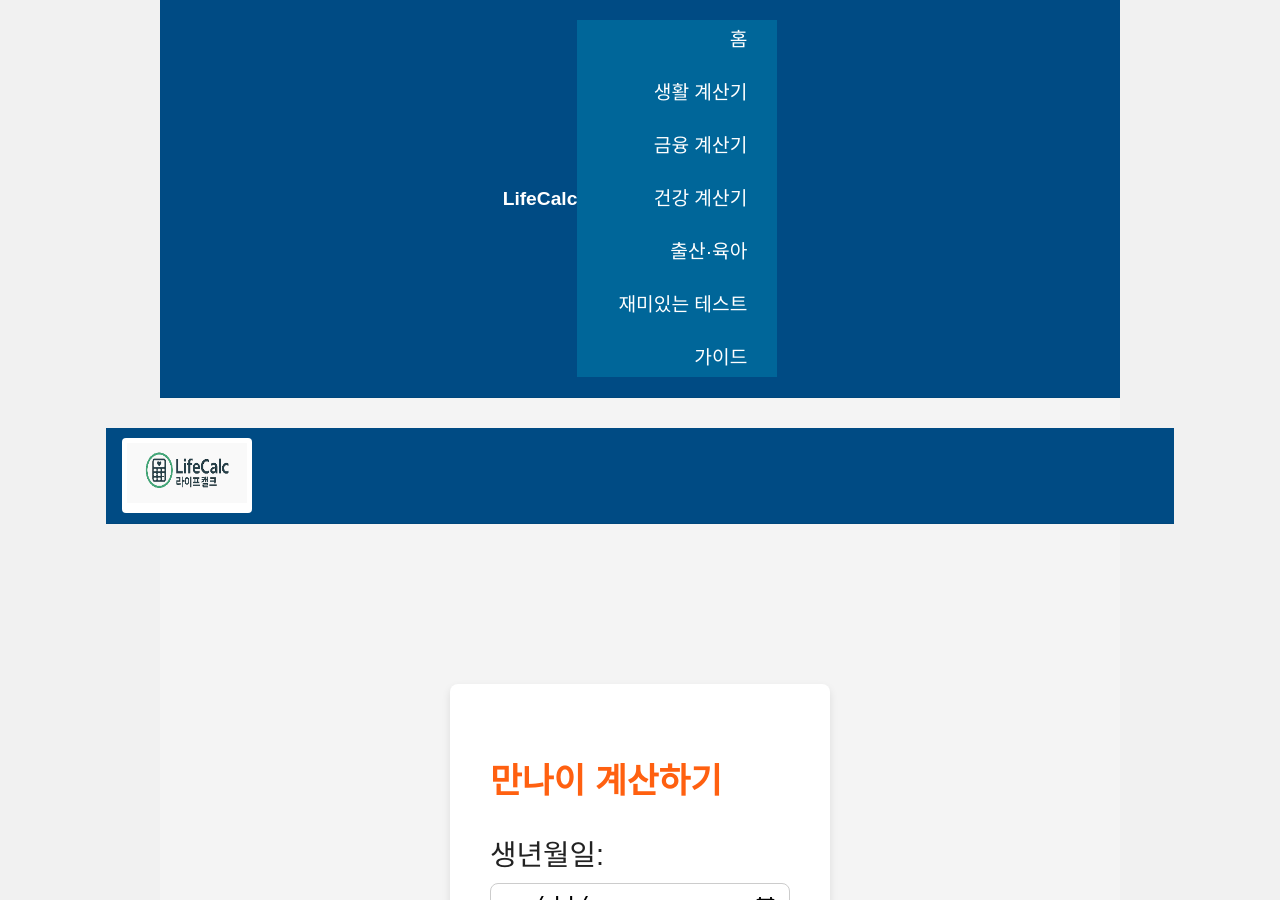
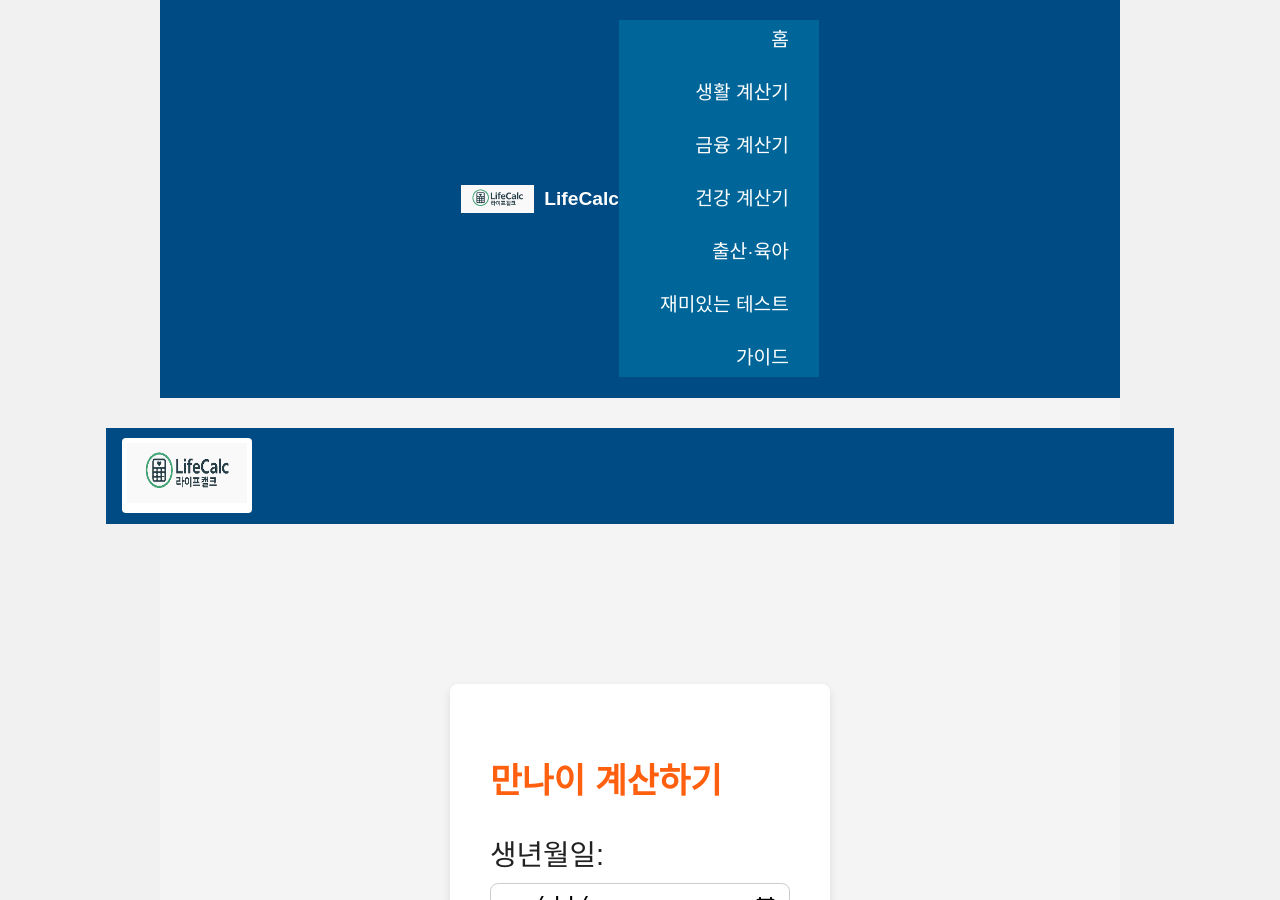
Before and after one commit to khai-lang/LifeCalc, a Jekyll site: the page built from index.html, in a window 1280 px wide and 900 px high. Built offline with Jekyll 4.4.1, drawn with Linux system fonts in a browser that asks for light colours.

Commit message:
Update default.html

```diff
--- a/_layouts/default.html
+++ b/_layouts/default.html
@@ -60,10 +60,10 @@ nav.nav a{display:inline-block !important; white-space:nowrap !important; paddin
   <header>
     <div class="wrap nav-bar">
       <a class="brand" href="/">
-        <!-- 원하시면 /assets/logo.png 경로에 로고를 두세요 -->
-        <!-- <img src="/assets/logo.png" alt="LifeCalc"> -->
-        <span>{{ site.title | default: "LifeCalc" }}</span>
-      </a>
+  <img src="/images/logo.png" alt="LifeCalc 로고" style="height:28px;width:auto;">
+  <span>{{ site.title | default: "LifeCalc" }}</span>
+</a>
+
       <input id="nav-toggle" type="checkbox" aria-label="메뉴 열기">
       <label for="nav-toggle" class="burger" aria-hidden="true">☰</label>
       {% include nav.html %}
```
